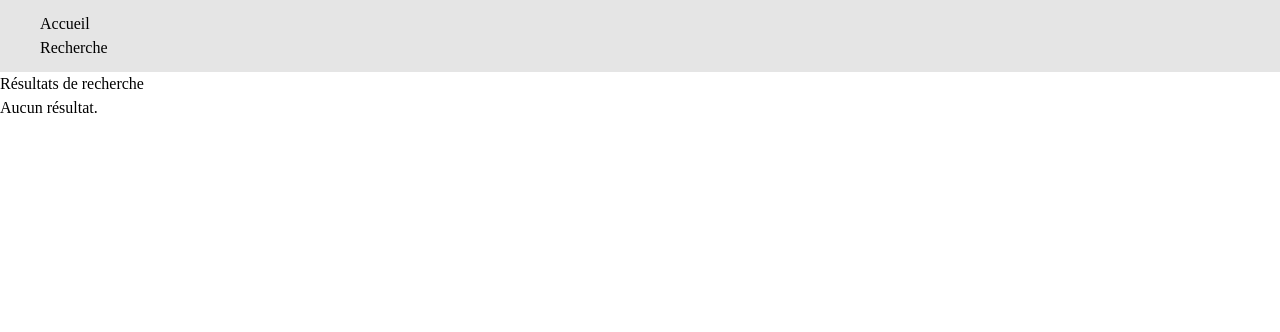
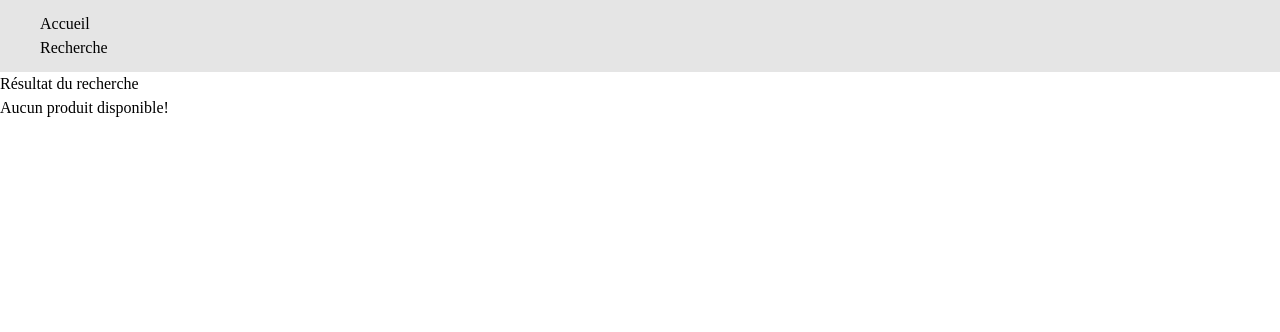
Before and after one commit to vladimir92i/Projet_symfony, a Symfony app: template templates/home/search_results.html.twig in a window 1280 px wide. Shown: the top 332 px of the page. Run offline with Twig, Linux system fonts and the light colour scheme; the template is opened without the code that fills it, so the values that code supplies are empty; some libraries are stand-ins or nearby versions.

Commit message:
modification du code

```diff
--- a/templates/home/search_results.html.twig
+++ b/templates/home/search_results.html.twig
@@ -1,9 +1,9 @@
 {% extends 'base.html.twig' %}
 
-{% block title %}Résultats de recherche{% endblock %}
+{% block title %}Résultat du recherche{% endblock %}
 
 {% block body %}
-    <h1>Résultats de recherche</h1>
+    <h1>Résultat du recherche</h1>
 
     {% if results %}
         <ul>
@@ -12,6 +12,6 @@
             {% endfor %}
         </ul>
     {% else %}
-        <p>Aucun résultat.</p>
+        <p>Aucun produit disponible!</p>
     {% endif %}
 {% endblock %}
```
